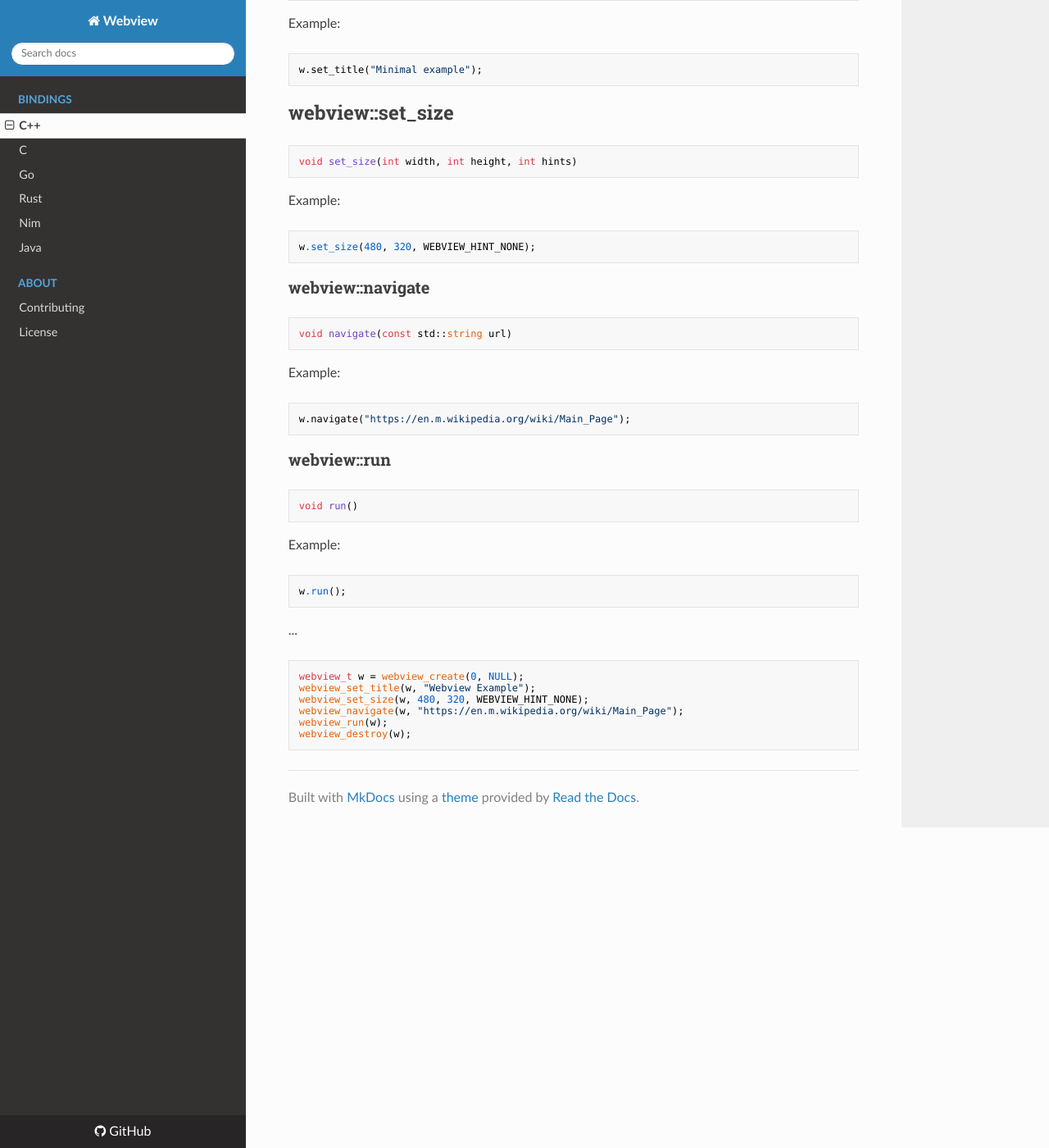
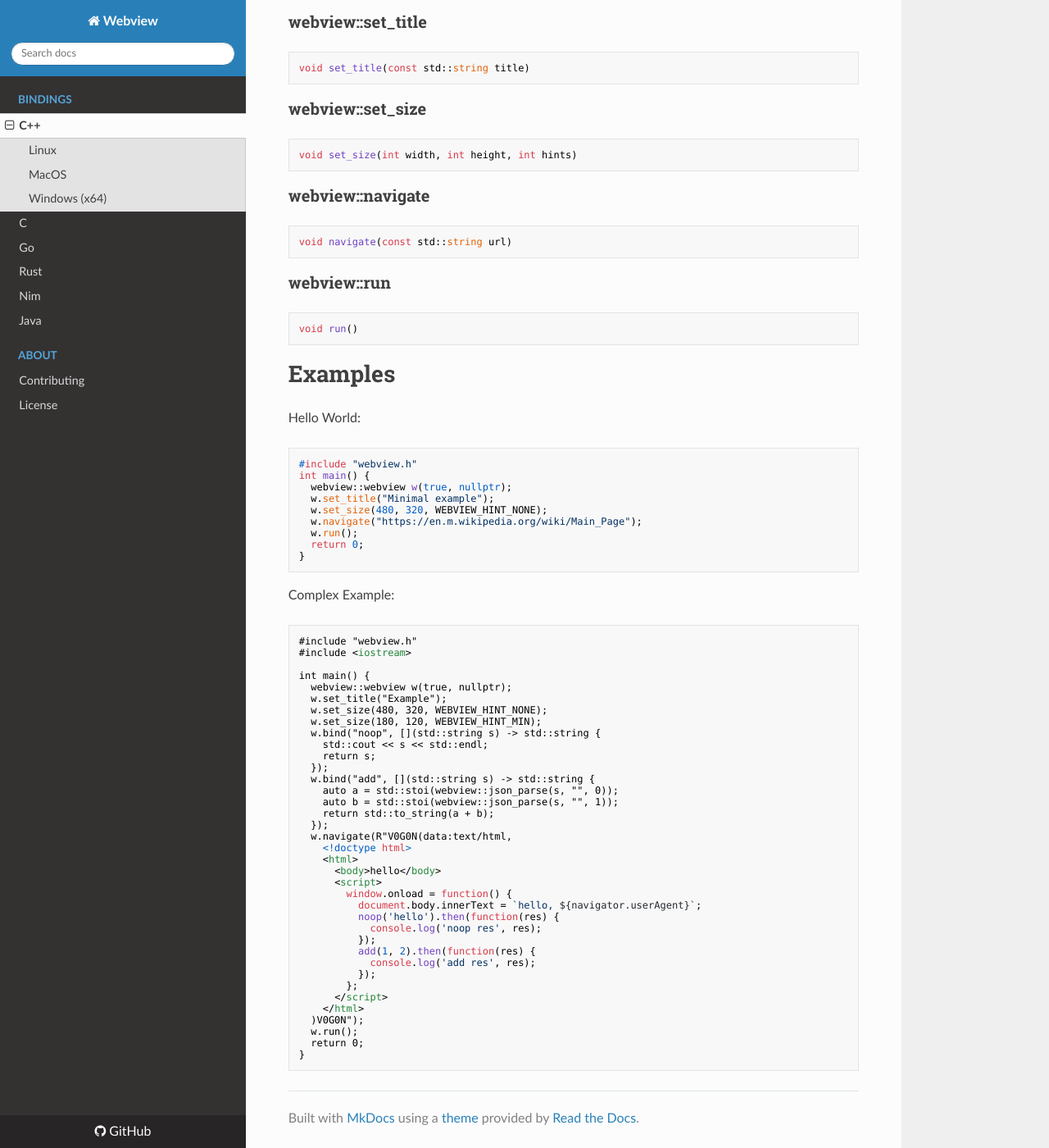
Before and after one commit to webview/docs, an MkDocs documentation site: the page built from docs/bindings/cpp.md, in a window 1280 px wide and 1400 px high, scrolled down 681 px. Shown: the whole window at 82% size. Built offline with MkDocs 1.6.1, drawn with Linux system fonts in a browser that asks for light colours; nearby versions of some CDN libraries; some of the changed text lies outside the part shown.

Commit message:
Improve formatting in bindings/cpp.md
improve formatting/wording, and add some examples.

````diff
--- a/docs/bindings/cpp.md
+++ b/docs/bindings/cpp.md
@@ -1,70 +1,99 @@
-# Build Instructions
+# Compiling
 
-**Linux**
-```$ c++ main.cc `pkg-config --cflags --libs gtk+-3.0 webkit2gtk-4.0` -o webview-example```
+### Linux
+```
+c++ main.cc `pkg-config --cflags --libs gtk+-3.0 webkit2gtk-4.0` -o webview-example
+```
 
-**MacOS**
-`$ c++ main.cc -std=c++11 -framework WebKit -o webview-example`
+### MacOS
+```
+c++ main.cc -std=c++11 -framework WebKit -o webview-example
+```
 
-**Windows (x64)**
-`$ script/build.bat`
-- The webview.exe will be in the build directory
+### Windows (x64)
+The `webview.exe` file will be in the build directory.
+```
+script/build.bat
+```
 
-# API Reference
+# API
 
 ### webview::webview
 ```
 webview(bool debug = false, void *wnd = nullptr)
-```
-Example:
-```
-// Create new webview instance "w"
-webview::webview w(true, nullptr);
 ```
 
 ### webview::set_title
 ```
 void set_title(const std::string title)
 ```
-Example:
-```
-w.set_title("Minimal example");
-```
 
-## webview::set_size
+### webview::set_size
 ```
 void set_size(int width, int height, int hints)
-```
-Example:
-```
-w.set_size(480, 320, WEBVIEW_HINT_NONE);
 ```
 
 ### webview::navigate
 ```
 void navigate(const std::string url)
 ```
-Example:
-```
-w.navigate("https://en.m.wikipedia.org/wiki/Main_Page");
-```
 
 ### webview::run
 ```
 void run()
 ```
-Example:
+
+# Examples
+Hello World:
 ```
-w.run();
+#include "webview.h"
+int main() {
+  webview::webview w(true, nullptr);
+  w.set_title("Minimal example");
+  w.set_size(480, 320, WEBVIEW_HINT_NONE);
+  w.navigate("https://en.m.wikipedia.org/wiki/Main_Page");
+  w.run();
+  return 0;
+}
 ```
 
-...
+Complex Example:
+```
+#include "webview.h"
+#include <iostream>
 
+int main() {
+  webview::webview w(true, nullptr);
+  w.set_title("Example");
+  w.set_size(480, 320, WEBVIEW_HINT_NONE);
+  w.set_size(180, 120, WEBVIEW_HINT_MIN);
+  w.bind("noop", [](std::string s) -> std::string {
+    std::cout << s << std::endl;
+    return s;
+  });
+  w.bind("add", [](std::string s) -> std::string {
+    auto a = std::stoi(webview::json_parse(s, "", 0));
+    auto b = std::stoi(webview::json_parse(s, "", 1));
+    return std::to_string(a + b);
+  });
+  w.navigate(R"V0G0N(data:text/html,
+    <!doctype html>
+    <html>
+      <body>hello</body>
+      <script>
+        window.onload = function() {
+          document.body.innerText = `hello, ${navigator.userAgent}`;
+          noop('hello').then(function(res) {
+            console.log('noop res', res);
+          });
+          add(1, 2).then(function(res) {
+            console.log('add res', res);
+          });
+        };
+      </script>
+    </html>
+  )V0G0N");
+  w.run();
+  return 0;
+}
 ```
-webview_t w = webview_create(0, NULL);
-webview_set_title(w, "Webview Example");
-webview_set_size(w, 480, 320, WEBVIEW_HINT_NONE);
-webview_navigate(w, "https://en.m.wikipedia.org/wiki/Main_Page");
-webview_run(w);
-webview_destroy(w);
-```
````
